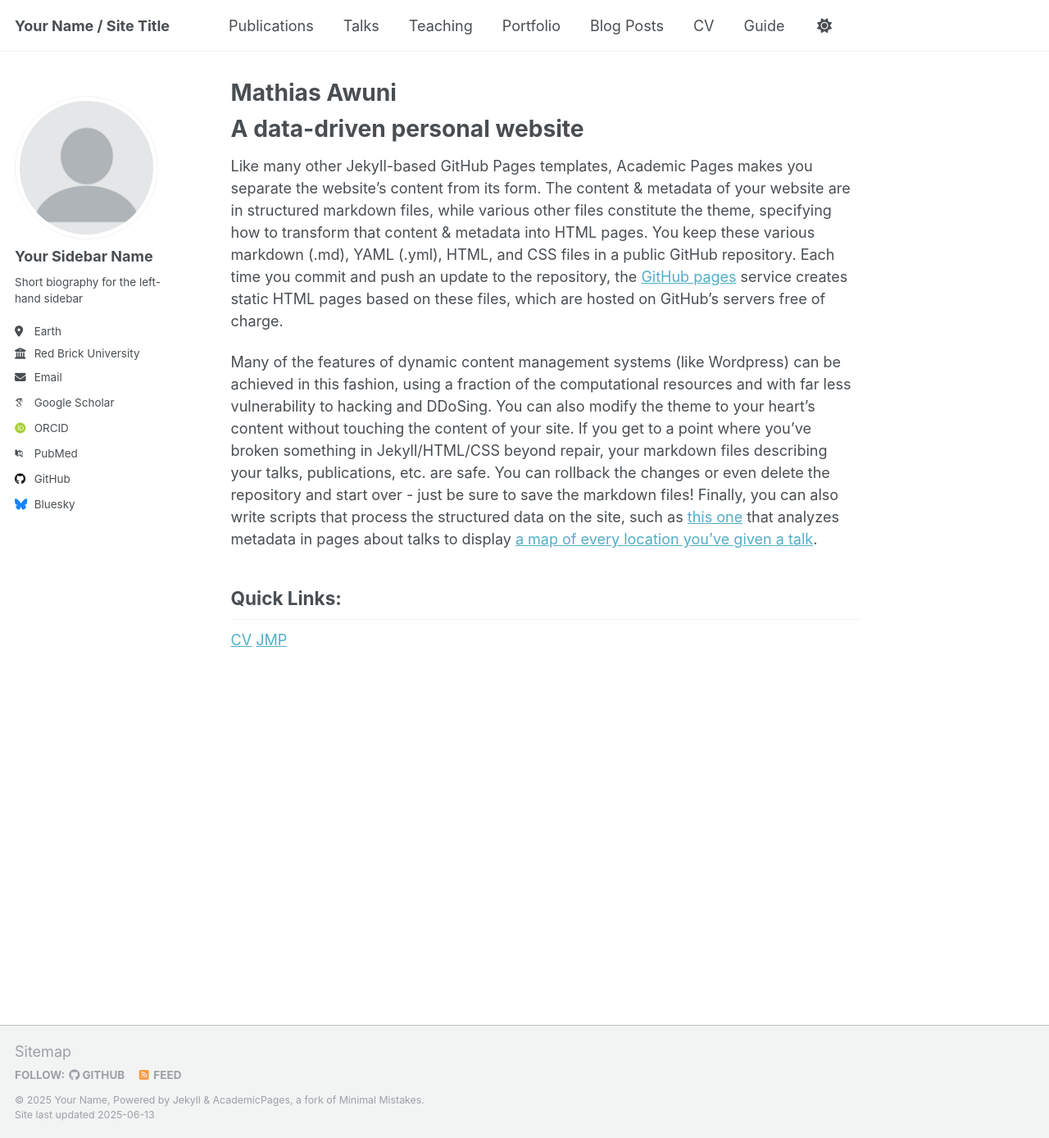
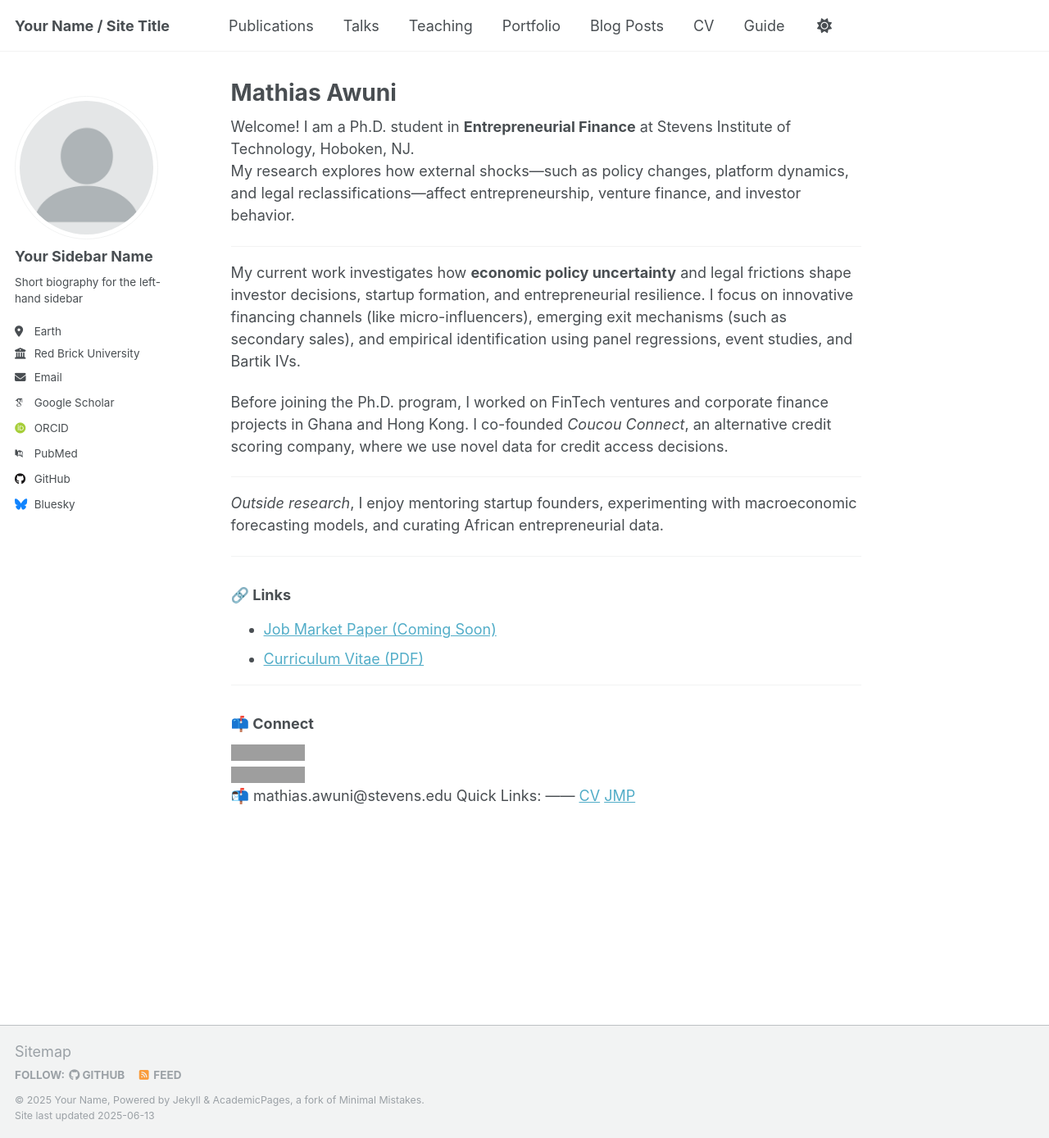
Before and after one commit to mawuni/mawuni.github.io, a Jekyll site: the page built from _pages/about.md, in a window 1280 px wide and 1388 px high. Shown: the whole window at 82% size. Built offline with Jekyll 4.4.1, drawn with Linux system fonts in a browser that asks for light colours; some web fonts are replaced; grey boxes are pictures that could not be loaded.

Commit message:
about.md

```diff
--- a/_pages/about.md
+++ b/_pages/about.md
@@ -7,12 +7,33 @@ redirect_from:
   - /about.html
 ---
 
-A data-driven personal website
-======
-Like many other Jekyll-based GitHub Pages templates, Academic Pages makes you separate the website's content from its form. The content & metadata of your website are in structured markdown files, while various other files constitute the theme, specifying how to transform that content & metadata into HTML pages. You keep these various markdown (.md), YAML (.yml), HTML, and CSS files in a public GitHub repository. Each time you commit and push an update to the repository, the [GitHub pages](https://pages.github.com/) service creates static HTML pages based on these files, which are hosted on GitHub's servers free of charge.
+Welcome! I am a Ph.D. student in **Entrepreneurial Finance** at Stevens Institute of Technology, Hoboken, NJ.
+My research explores how external shocks—such as policy changes, platform dynamics, and legal reclassifications—affect entrepreneurship, venture finance, and investor behavior.
 
-Many of the features of dynamic content management systems (like Wordpress) can be achieved in this fashion, using a fraction of the computational resources and with far less vulnerability to hacking and DDoSing. You can also modify the theme to your heart's content without touching the content of your site. If you get to a point where you've broken something in Jekyll/HTML/CSS beyond repair, your markdown files describing your talks, publications, etc. are safe. You can rollback the changes or even delete the repository and start over - just be sure to save the markdown files! Finally, you can also write scripts that process the structured data on the site, such as [this one](https://github.com/academicpages/academicpages.github.io/blob/master/talkmap.ipynb) that analyzes metadata in pages about talks to display [a map of every location you've given a talk](https://academicpages.github.io/talkmap.html).
+---
 
+My current work investigates how **economic policy uncertainty** and legal frictions shape investor decisions, startup formation, and entrepreneurial resilience. I focus on innovative financing channels (like micro-influencers), emerging exit mechanisms (such as secondary sales), and empirical identification using panel regressions, event studies, and Bartik IVs.
+
+Before joining the Ph.D. program, I worked on FinTech ventures and corporate finance projects in Ghana and Hong Kong. I co-founded *Coucou Connect*, an alternative credit scoring company, where we use novel data for credit access decisions.
+
+---
+
+_Outside research_, I enjoy mentoring startup founders, experimenting with macroeconomic forecasting models, and curating African entrepreneurial data.
+
+---
+
+### 🔗 Links
+
+- [Job Market Paper (Coming Soon)](#)
+- [Curriculum Vitae (PDF)](/cv.pdf)
+
+---
+
+### 📫 Connect
+
+[![LinkedIn](https://img.shields.io/badge/LinkedIn-0A66C2?style=flat&logo=linkedin&logoColor=white)](https://www.linkedin.com/in/mathiasawuni)
+[![Google Scholar](https://img.shields.io/badge/Google%20Scholar-4285F4?style=flat&logo=google-scholar&logoColor=white)](https://scholar.google.com/citations?hl=en&user=biC2bt0AAAAJ)
+📬 mathias.awuni@stevens.edu
 Quick Links:
 ------
 [CV](https://academicpages.github.io/markdown/)
```
